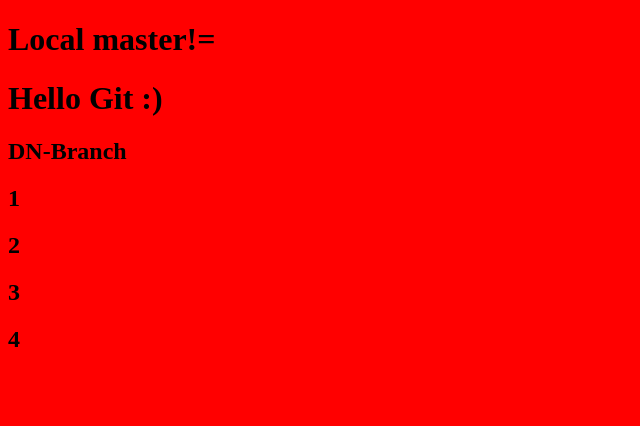
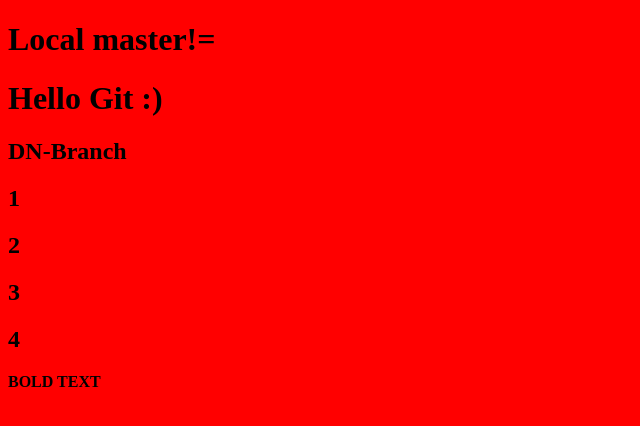
Before and after one commit to thystruby2/git-tms-course, a plain HTML site: page index.html in a window 1280 px wide. Shown: the whole page, without its empty margins (0-640 px from the left). Drawn offline with Linux system fonts and the light colour scheme.

Commit message:
add bold text

```diff
--- a/index.html
+++ b/index.html
@@ -18,5 +18,7 @@
   <h2>2</h2>
   <h2>3</h2>
   <h2>4</h2>
+
+  <b>BOLD TEXT</b>
 </body>
 </html>
```
